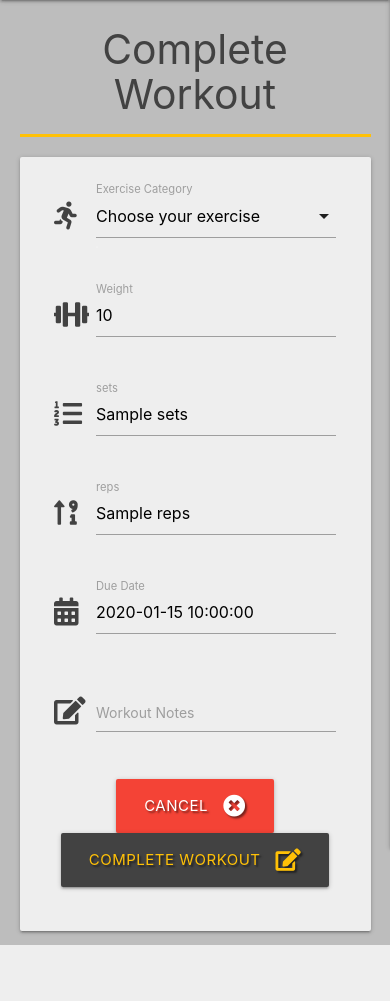
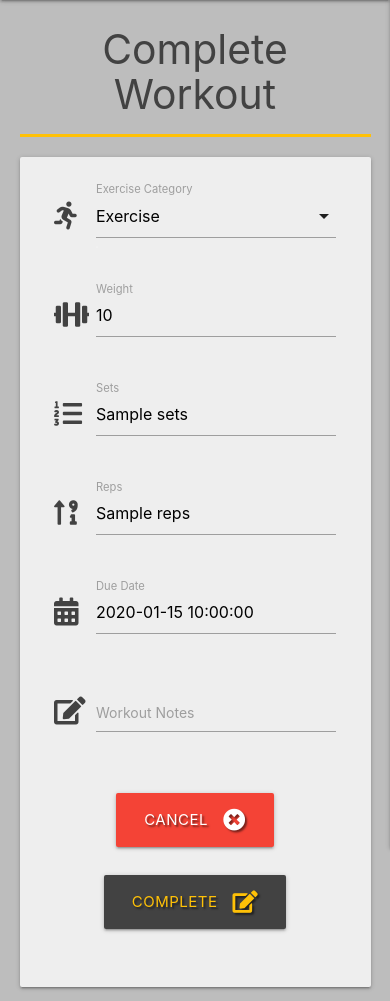
Before and after one commit to Code-Institute-Submissions/M-E-C-20-workout-tracker_AugResub, a Flask app: template templates/complete_workout.html in a window 390 px wide. Shown: the part 56-1057 px from the top of the page. Before the commit the page ends 1001 px from the top, so only its background shows below. Run offline with Flask 2, Linux system fonts and the light colour scheme; the template is opened without the code that fills it: most values are stand-ins (such as "Sample title", 1, 10 or a date in 2020); some libraries are stand-ins or nearby versions.

Commit message:
Apply spacing between buttons to improve usability on small screens

```diff
--- a/templates/complete_workout.html
+++ b/templates/complete_workout.html
@@ -16,7 +16,7 @@
                 <div class="input-field col s12">
                     <i class="fas fa-running prefix grey-text text-darken-3"></i>
                     <select id="exercise_name" name="exercise_name" class="validate" required>
-                        <option value="" selected>Choose your exercise</option>
+                        <option value="" selected>Exercise</option>
                         {% for exercises in exercise %}
                             {% if exercises.exercise_name == workout.exercise_name %}
                                 <option value="{{ exercises.exercise_name }}" selected>{{ exercises.exercise_name }}</option>
@@ -43,7 +43,7 @@
                     <i class="fas fa-list-ol prefix grey-text text-darken-3"></i>
                     <input id="sets" name="sets" minlength="1" maxlength="15" value="{{ workout.sets }}" type="tel"
                         class="validate" required>
-                    <label for="sets">sets</label>
+                    <label for="sets">Sets</label>
                 </div>
             </div>
             <!-- reps -->
@@ -52,7 +52,7 @@
                     <i class="fas fa-sort-numeric-up-alt prefix grey-text text-darken-3"></i>
                     <input id="reps" name="reps" minlength="1" maxlength="15" value="{{ workout.reps }}" type="tel"
                         class="validate" required>
-                    <label for="reps">reps</label>
+                    <label for="reps">Reps</label>
                 </div>
             </div>
             <!-- due date -->
@@ -76,11 +76,11 @@
             <!-- buttons -->
             <div class="row">
                 <div class="col s12 center-align">
-                    <a href="{{ url_for('get_workouts') }}" class="btn-large red text-shadow">
+                    <a href="{{ url_for('get_workouts') }}" class="btn-large red text-shadow button-space">
                         Cancel <i class="fas fa-times-circle right"></i>
                     </a>
-                    <button type="submit" class="btn-large grey darken-3 amber-text text-shadow">
-                        Complete Workout <i class="fas fa-edit right"></i>
+                    <button type="submit" class="btn-large grey darken-3 amber-text text-shadow button-space">
+                        Complete <i class="fas fa-edit right"></i>
                     </button>
                 </div>
             </div>
--- a/templates/edit_exercise_db.html
+++ b/templates/edit_exercise_db.html
@@ -23,11 +23,11 @@
             <!-- cancel and edit buttons -->
             <div class="row">
                 <div class="col s12 center-align">
-                    <a href="{{ url_for('manage_exercises') }}" class="btn-large amber grey-text text-darken-3 text-shadow">
+                    <a href="{{ url_for('manage_exercises') }}" class="btn-large amber grey-text text-darken-3 text-shadow button-space">
                         Cancel <i class="fas fa-times-circle right"></i>
                     </a>
-                    <button type="submit" class="btn-large grey darken-3 amber-text text-shadow">
-                        Edit Exercise <i class="fas fa-edit right"></i>
+                    <button type="submit" class="btn-large grey darken-3 amber-text text-shadow button-space">
+                        Edit <i class="fas fa-edit right"></i>
                     </button>
                 </div>
             </div>
--- a/templates/edit_workout.html
+++ b/templates/edit_workout.html
@@ -67,11 +67,11 @@
             <!-- edit and cancel buttons -->
             <div class="row">
                 <div class="col s12 center-align">
-                    <a href="{{ url_for('get_workouts') }}" class="btn-large red text-shadow">
+                    <a href="{{ url_for('get_workouts') }}" class="btn-large red text-shadow button-space">
                         Cancel <i class="fas fa-times-circle right"></i>
                     </a>
-                    <button type="submit" class="btn-large grey darken-3 amber-text text-shadow">
-                        Edit Workout <i class="fas fa-edit right"></i>
+                    <button type="submit" class="btn-large grey darken-3 amber-text text-shadow button-space">
+                        Edit <i class="fas fa-edit right"></i>
                     </button>
                 </div>
             </div>
--- a/templates/update_exercise_db.html
+++ b/templates/update_exercise_db.html
@@ -24,7 +24,7 @@
             <div class="row">
                 <div class="col s12 center-align">
                     <button type="submit" class="btn-large grey darken-3 amber-text text-shadow">
-                        Add Exercise <i class="fas fa-plus-square right"></i>
+                        Add Exercise <i class="fas fa-plus-square hide-on-small-only right"></i>
                     </button>
                 </div>
             </div>
```
Also changed, not shown: templates/add_workout.html (+4 -4 lines).
